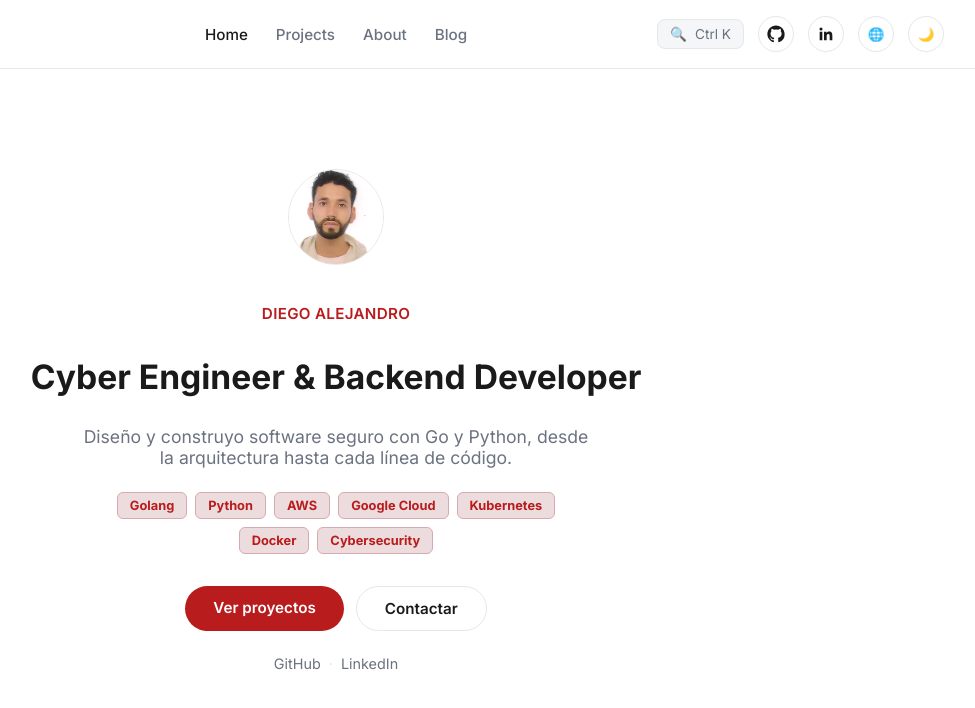
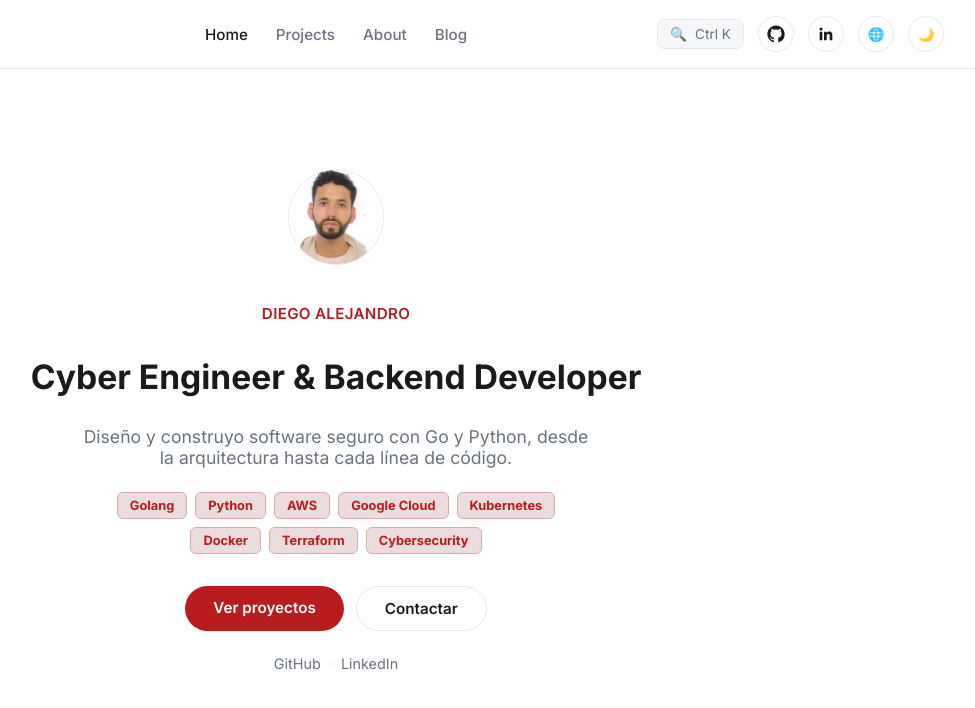
Before and after one commit to DiegoAll/diegoall.github.io, a React app in the folder frontend/: page / in a window 1280 px wide. Shown: the top 708 px of the page, without its empty margins (304-1279 px from the left). Built offline with nearby package versions, Linux system fonts and the light colour scheme; no server answers; the HTML template or start-up script is replaced by a standard one.

Commit message:
Update: stack array

```diff
--- a/frontend/src/pages/Home.jsx
+++ b/frontend/src/pages/Home.jsx
@@ -1,6 +1,6 @@
 import { NavLink } from 'react-router-dom';
 
-const stack = ['Golang', 'Python', 'AWS', 'Google Cloud', 'Kubernetes', 'Docker', 'Cybersecurity'];
+const stack = ['Golang', 'Python', 'AWS', 'Google Cloud', 'Kubernetes', 'Docker', 'Terraform','Cybersecurity'];
 
 function Home() {
   return (
```
